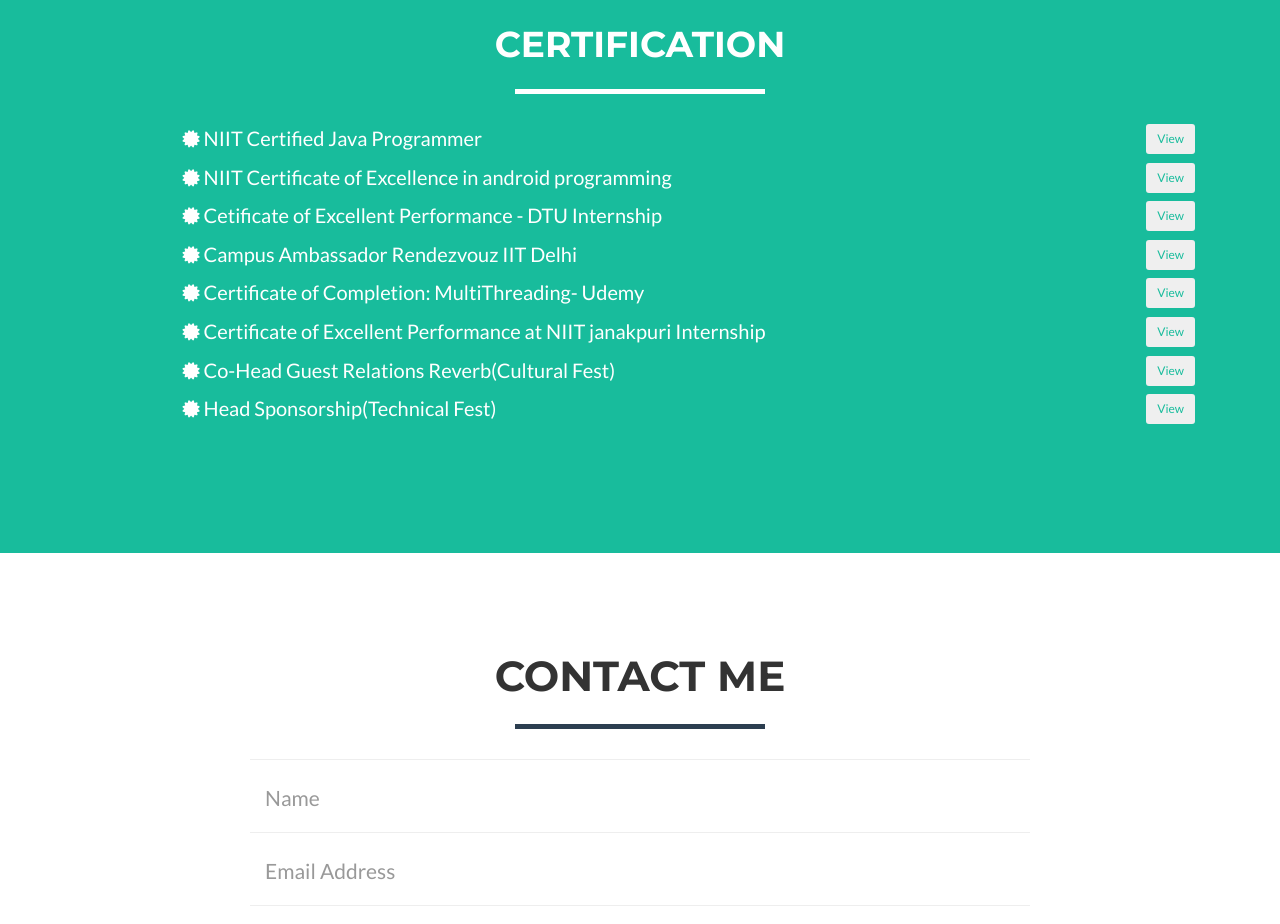
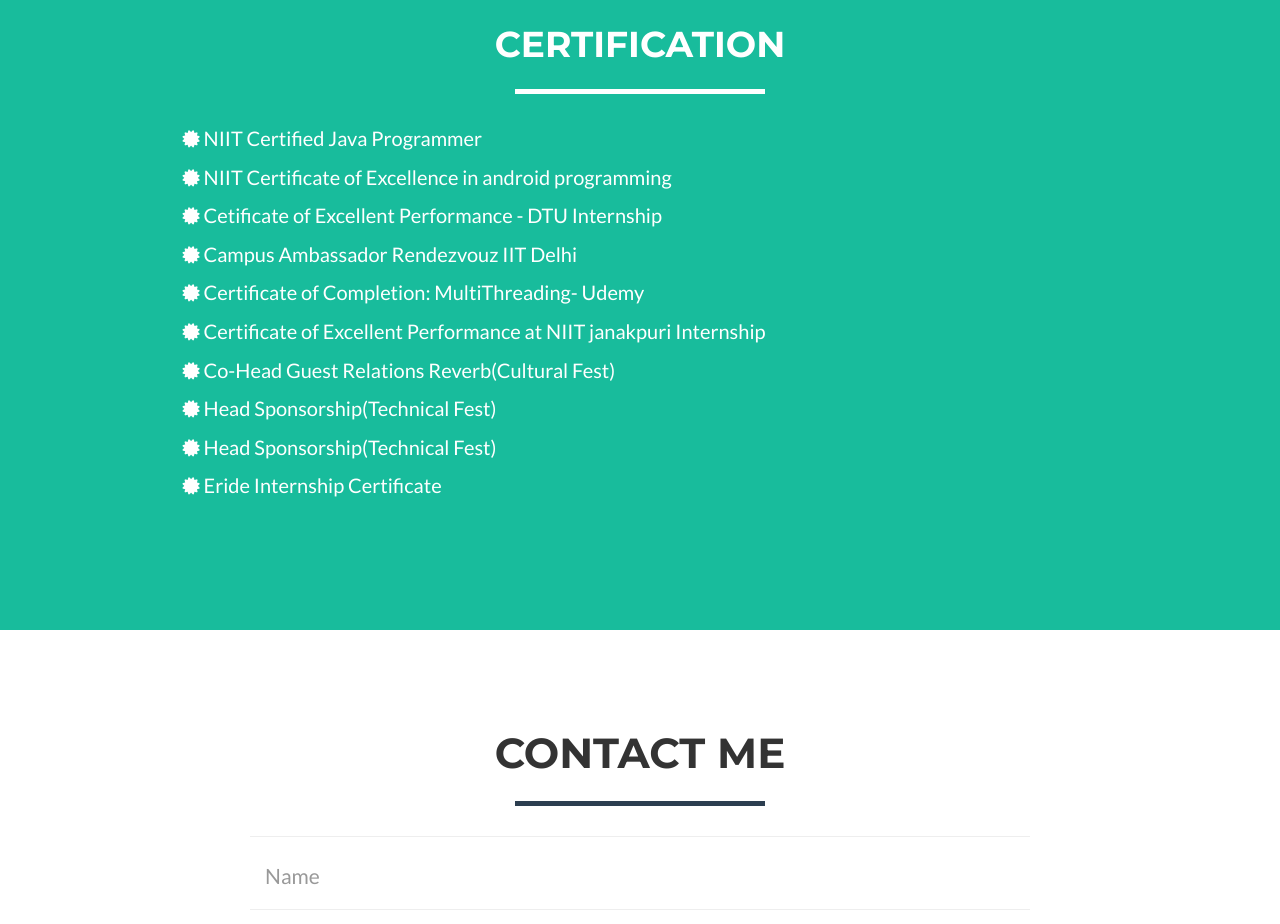
Before and after one commit to aashnamehta/Profile, a website: page index.html in a window 1280 px wide. Shown: the part 3120-4044 px from the top of the page. Drawn offline with Linux system fonts and the light colour scheme.

Commit message:
Update index.html

```diff
--- a/index.html
+++ b/index.html
@@ -271,72 +271,87 @@
 						<div class="pull-left">
 							<p><span><i class="fa fa-certificate fa-1" aria-hidden="true"></i></span>&nbsp;NIIT  Certified Java Programmer</p>
 						</div>
-						<div class="pull-right">
+						<!-----<div class="pull-right">
 							<a href="#ocjp" data-toggle="modal"><button class="btn btn-sm">View</button></a>
-						</div>
+						</div>--->
 					</div>
 
 					<div class="col-lg-12">
 						<div class="pull-left">
 							<p><span><i class="fa fa-certificate fa-1" aria-hidden="true"></i></span>&nbsp;NIIT Certificate of Excellence in android programming
 						</div>
-						<div class="pull-right">
+						<!---<div class="pull-right">
 					<a href="#niit" data-toggle="modal"><button class="btn btn-sm">View</button></a>
-						</div>
+						</div>-->
 					</div>
 
 					<div class="col-lg-12">
 						<div class="pull-left">
 							<p><span><i class="fa fa-certificate fa-1" aria-hidden="true"></i></span>&nbsp;Cetificate of Excellent Performance - DTU Internship</p>
 						</div>
-						<div class="pull-right">
+						<!----<div class="pull-right">
 					<a href="#hpcl" data-toggle="modal"><button class="btn btn-sm">View</button></a>
-						</div>
+						</div>--->
 					</div>
 
 					<div class="col-lg-12">
 						<div class="pull-left">
 							<p><span><i class="fa fa-certificate fa-1" aria-hidden="true"></i></span>&nbsp;Campus Ambassador Rendezvouz IIT Delhi</p>
 						</div>
-						<div class="pull-right">
+					<!-----<div class="pull-right">
 					<a href="#jobninja" data-toggle="modal"><button class="btn btn-sm">View</button></a>
-						</div>
+						</div>--->
 					</div>
 
 					<div class="col-lg-12">
 						<div class="pull-left">
 							<p><span><i class="fa fa-certificate fa-1" aria-hidden="true"></i></span>&nbsp;Certificate of Completion: MultiThreading- Udemy</p>
 						</div>
-						<div class="pull-right">
+						<!---<div class="pull-right">
 							 <a href="#udemy1" data-toggle="modal"><button class="btn btn-sm">View</button></a>
-						</div>
+						</div>-->
 					</div>
 
 					<div class="col-lg-12">
 						<div class="pull-left">
 							<p><span><i class="fa fa-certificate fa-1" aria-hidden="true"></i></span>&nbsp;Certificate of Excellent Performance at NIIT janakpuri Internship</p>
 						</div>
-						<div class="pull-right">
+						<!---<div class="pull-right">
 							<a href="#udemy2" data-toggle="modal"><button class="btn btn-sm">View</button></a>
-						</div>
+						</div>-->
 					</div>
 					<div class="col-lg-12">
 						<div class="pull-left">
 							<p><span><i class="fa fa-certificate fa-1" aria-hidden="true"></i></span>&nbsp;Co-Head Guest Relations Reverb(Cultural Fest)</p>
 						</div>
-						<div class="pull-right">
+						<!--<div class="pull-right">
 							 <a href="#pluralsight1" data-toggle="modal"><button class="btn btn-sm">View</button></a>
-						</div>
+						</div>-->
 					</div>
 					<div class="col-lg-12">
 						<div class="pull-left">
 							<p><span><i class="fa fa-certificate fa-1" aria-hidden="true"></i></span>&nbsp;Head Sponsorship(Technical Fest)</p>
 						</div>
-						<div class="pull-right">
+						<!--<div class="pull-right">
 							<a href="#pluralsight1" data-toggle="modal"><button class="btn btn-sm">View</button></a>
+						</div>-->
+					</div>
+					<div class="col-lg-12">
+						<div class="pull-left">
+							<p><span><i class="fa fa-certificate fa-1" aria-hidden="true"></i></span>&nbsp;Head Sponsorship(Technical Fest)</p>
 						</div>
-					</div>
-
+						<!---<div class="pull-right">
+							<a href="#pluralsight1" data-toggle="modal"><button class="btn btn-sm">View</button></a>
+						</div>-->
+                                        </div>
+					<div class="col-lg-12">
+						<div class="pull-left">
+							<p><span><i class="fa fa-certificate fa-1" aria-hidden="true"></i></span>&nbsp;Eride Internship Certificate</p>
+						</div>
+						<!--<div class="pull-right">
+							<a href="#pluralsight1" data-toggle="modal"><button class="btn btn-sm">View</button></a>
+						</div>-->
+                                        </div>
 
 				</div>
 			</div><br/>
```
